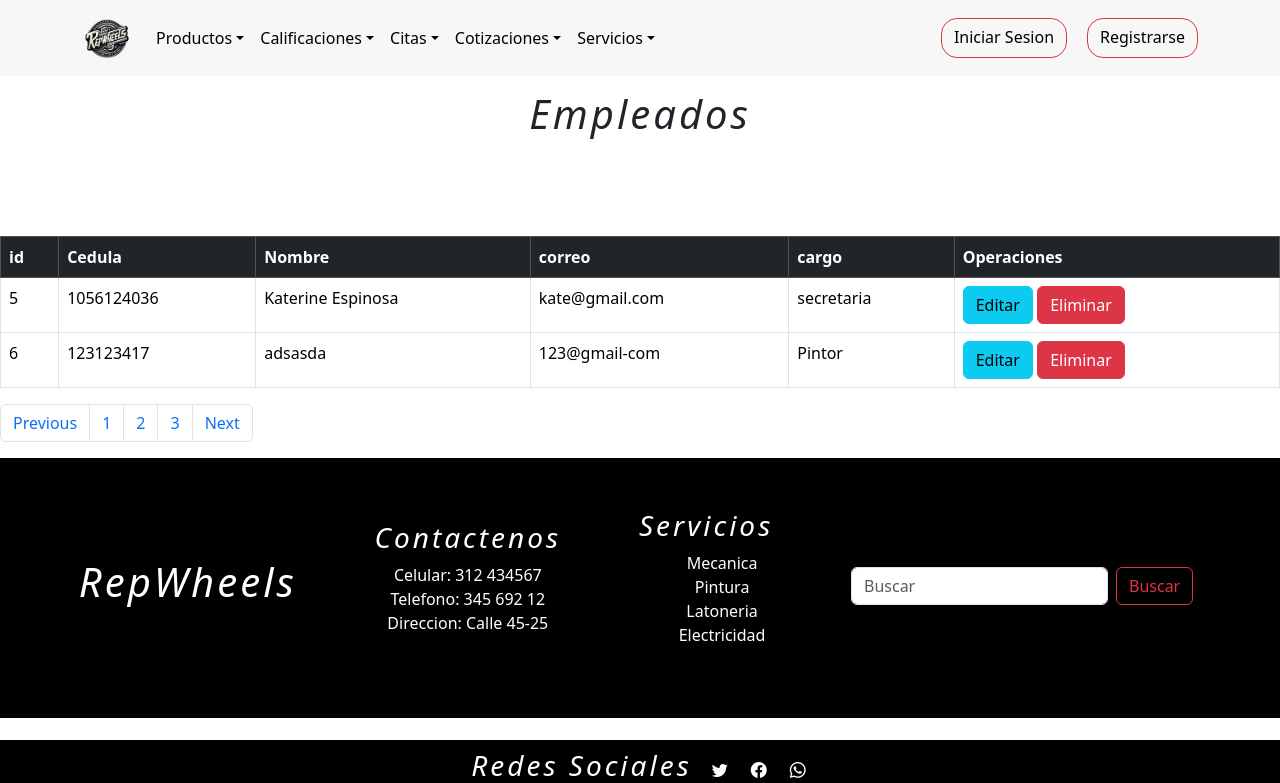
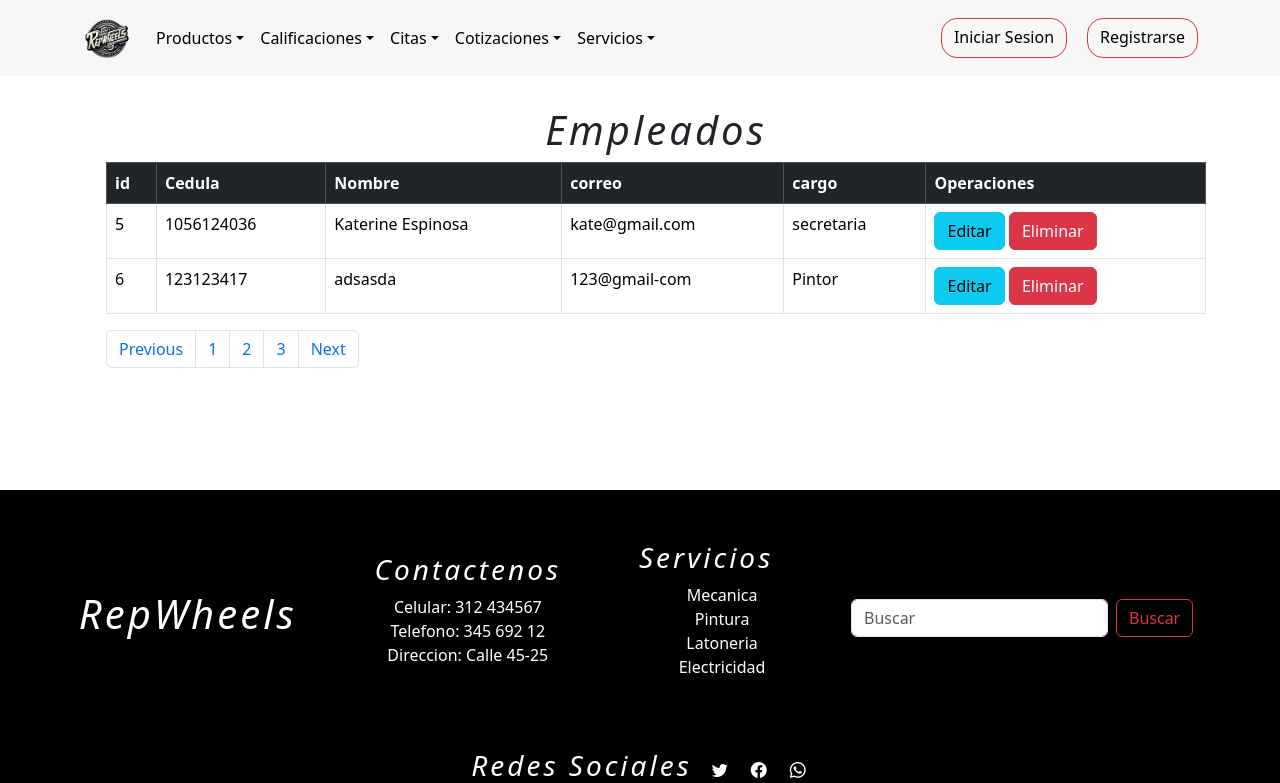
Before and after one commit to sebastianEspino/RepWheels, a Django app: page /RepWheels/empleados/ in a window 1280 px wide. Shown: the top 783 px of the page. Run offline with Django 4.2, Linux system fonts and the light colour scheme; data comes from the database, SQL or seed files in the repository; some libraries are stand-ins or nearby versions.

Commit message:
ordenar los listar

```diff
--- a/TallerRW/tienda/templates/tienda/citas/listarCita.html
+++ b/TallerRW/tienda/templates/tienda/citas/listarCita.html
@@ -4,7 +4,7 @@
 {% block titulo %}Listar Citas{% endblock %}
 
 {% block contenedor %}
-<main>
+<div class="container-fluid m-3" style="padding:90px;">
     <h1>Citas</h1>
     <table class="table table-bordered">
         <thead class="table-dark">
@@ -45,5 +45,5 @@
             <li class="page-item"><a class="page-link" href="#">Next</a></li>
         </ul>
     </nav>
-</main>
+</div>
 {% endblock %}
--- a/TallerRW/tienda/templates/tienda/clientes/listarCliente.html
+++ b/TallerRW/tienda/templates/tienda/clientes/listarCliente.html
@@ -4,7 +4,7 @@
 {% block titulo %}Listar Clientes{% endblock %}
 
 {% block contenedor %}
-<main>
+<div class="container-fluid m-3" style="padding: 90px;" >
   <h1 class="h1">Lista de Clientes</h1>
   <table class="table table-bordered">
     <thead class="table-dark">
@@ -31,6 +31,6 @@
       {% endfor %}
     </tbody>
   </table>
-</main>
+</div>
 
 {% endblock %}
--- a/TallerRW/tienda/templates/tienda/cotizaciones/listarCotizacion.html
+++ b/TallerRW/tienda/templates/tienda/cotizaciones/listarCotizacion.html
@@ -4,8 +4,8 @@
 {% block titulo %}Crear empleado{% endblock %}
 
 {% block contenedor %}
-      <main>
-        <h1 class="h1">Lista de Cotizaciones</h1>
+<div style="padding:90px;">
+  <h1>Lista de Cotizaciones</h1>
   <table class="table table-bordered">
     <thead class="table-dark">
       <tr>
@@ -35,5 +35,5 @@
 
     </tbody>
   </table>
-      </main>
+</div>
 {% endblock %}
--- a/TallerRW/tienda/templates/tienda/empleados/listarempleados.html
+++ b/TallerRW/tienda/templates/tienda/empleados/listarempleados.html
@@ -4,8 +4,8 @@
 {% block titulo %}Empleados{% endblock %}
 
 {% block contenedor %}
-<main>
-    <h1 style="padding: 90px;">Empleados</h1>
+<div class="container-fluid m-3" style="padding:90px;">
+    <h1>Empleados</h1>
     <table  class="table table-bordered">
         <thead class="table-dark">
             <tr>
@@ -15,7 +15,6 @@
                 <th>correo</th>
                 <th>cargo</th>
                 <th>Operaciones</th>
-
             </tr>
         </thead>
         <tbody>
@@ -34,7 +33,6 @@
             {% endfor %}
         </tbody>
     </table>
-
     <nav aria-label="Page navigation example">
         <ul class="pagination">
             <li class="page-item"><a class="page-link" href="#">Previous</a></li>
@@ -44,5 +42,5 @@
             <li class="page-item"><a class="page-link" href="#">Next</a></li>
         </ul>
     </nav>
-</main>
+</div>
 {% endblock %}
```
Also changed, not shown: TallerRW/tienda/templates/tienda/calificaciones/listarCalificacion.html (+5 -5 lines), TallerRW/tienda/templates/tienda/servicios/listarServicio.html (+4 -3 lines). Lines whose indentation alone changed are shown as unchanged.
